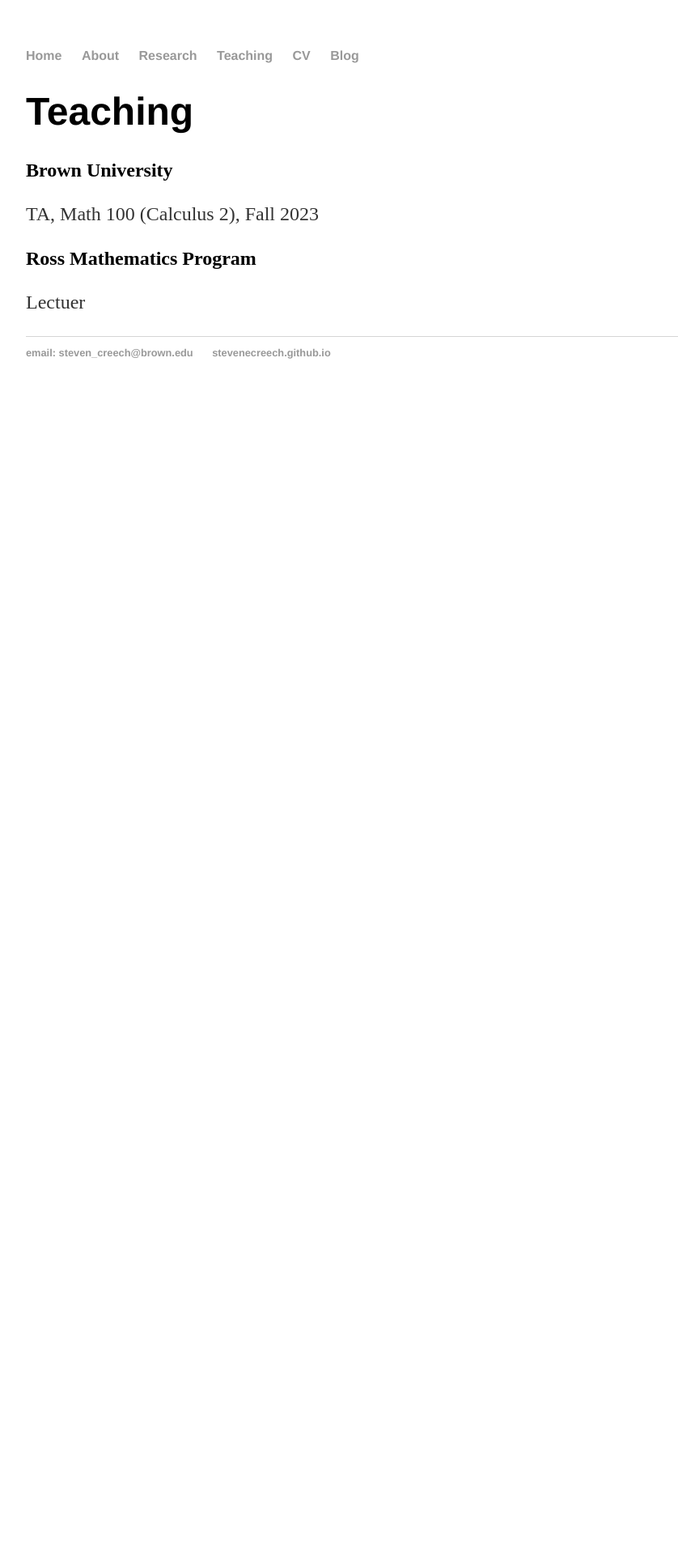
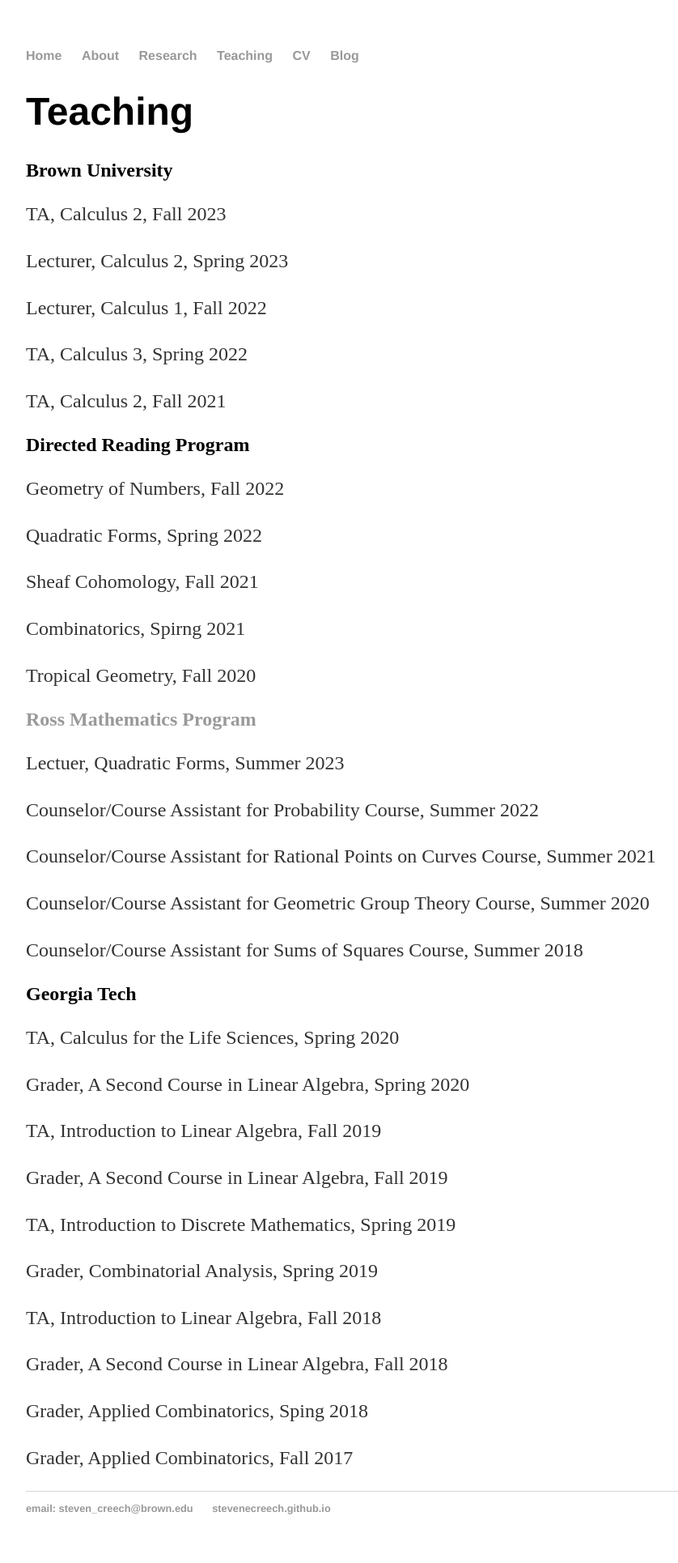
Before and after one commit to stevenecreech/stevenecreech.github.io, a Jekyll site: the page built from teaching/index.html, in a window 1280 px wide. Shown: the whole page at 81% size, without its empty margins (160-998 px from the left). Built offline with Jekyll 4.4.1, drawn with Linux system fonts in a browser that asks for light colours; before the commit the page ends 900 px from its top, so only the background shows below that.

Commit message:
Update index.html
Finished Teaching

```diff
--- a/teaching/index.html
+++ b/teaching/index.html
@@ -5,8 +5,35 @@ title: Steven Creech
 <div class="blurb">
 	<h1>Teaching</h1>
 	<h2>Brown University</h2>
-	<p>TA, Math 100 (Calculus 2), Fall 2023</p>
+	<p>TA, Calculus 2, Fall 2023</p>
+	<p>Lecturer, Calculus 2, Spring 2023</p>
+	<p>Lecturer, Calculus 1, Fall 2022</p>
+	<p>TA, Calculus 3, Spring 2022</p>
+	<p>TA, Calculus 2, Fall 2021</p>
 
-	<h2>Ross Mathematics Program</h2>
-	<p>Lectuer </p>
+	<h2>Directed Reading Program </h2>
+	<p>Geometry of Numbers, Fall 2022</p>
+	<p>Quadratic Forms, Spring 2022</p>
+	<p>Sheaf Cohomology, Fall 2021</p>
+	<p>Combinatorics, Spirng 2021</p>
+	<p>Tropical Geometry, Fall 2020</p>
+
+	<h2><a href="https://rossprogram.org/">Ross Mathematics Program</a></h2>
+	<p>Lectuer, Quadratic Forms, Summer 2023</p>
+	<p>Counselor/Course Assistant for Probability Course, Summer 2022</p>
+	<p>Counselor/Course Assistant for Rational Points on Curves Course, Summer 2021</p>
+	<p>Counselor/Course Assistant for Geometric Group Theory Course, Summer 2020</p>
+	<p>Counselor/Course Assistant for Sums of Squares Course, Summer 2018</p>
+
+	<h2>Georgia Tech</h2>
+	<p>TA, Calculus for the Life Sciences, Spring 2020</p>
+	<p>Grader, A Second Course in Linear Algebra, Spring 2020</p>
+	<p>TA, Introduction to Linear Algebra, Fall 2019</p>
+	<p>Grader, A Second Course in Linear Algebra, Fall 2019</p>
+	<p>TA, Introduction to Discrete Mathematics, Spring 2019</p>
+	<p>Grader, Combinatorial Analysis, Spring 2019</p>
+	<p>TA, Introduction to Linear Algebra, Fall 2018</p>
+	<p>Grader, A Second Course in Linear Algebra, Fall 2018</p>
+	<p>Grader, Applied Combinatorics, Sping 2018</p>
+	<p>Grader, Applied Combinatorics, Fall 2017</p>
 </div><!-- /.blurb -->
```
